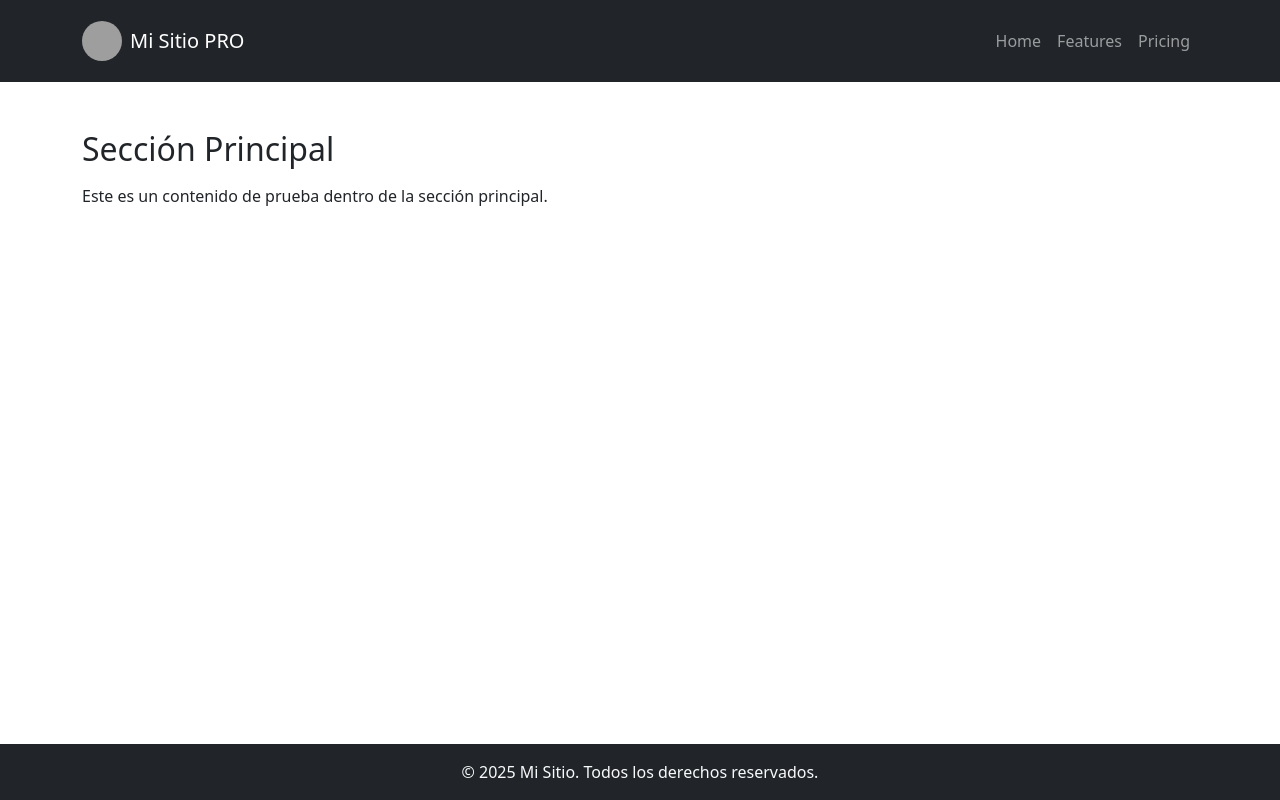
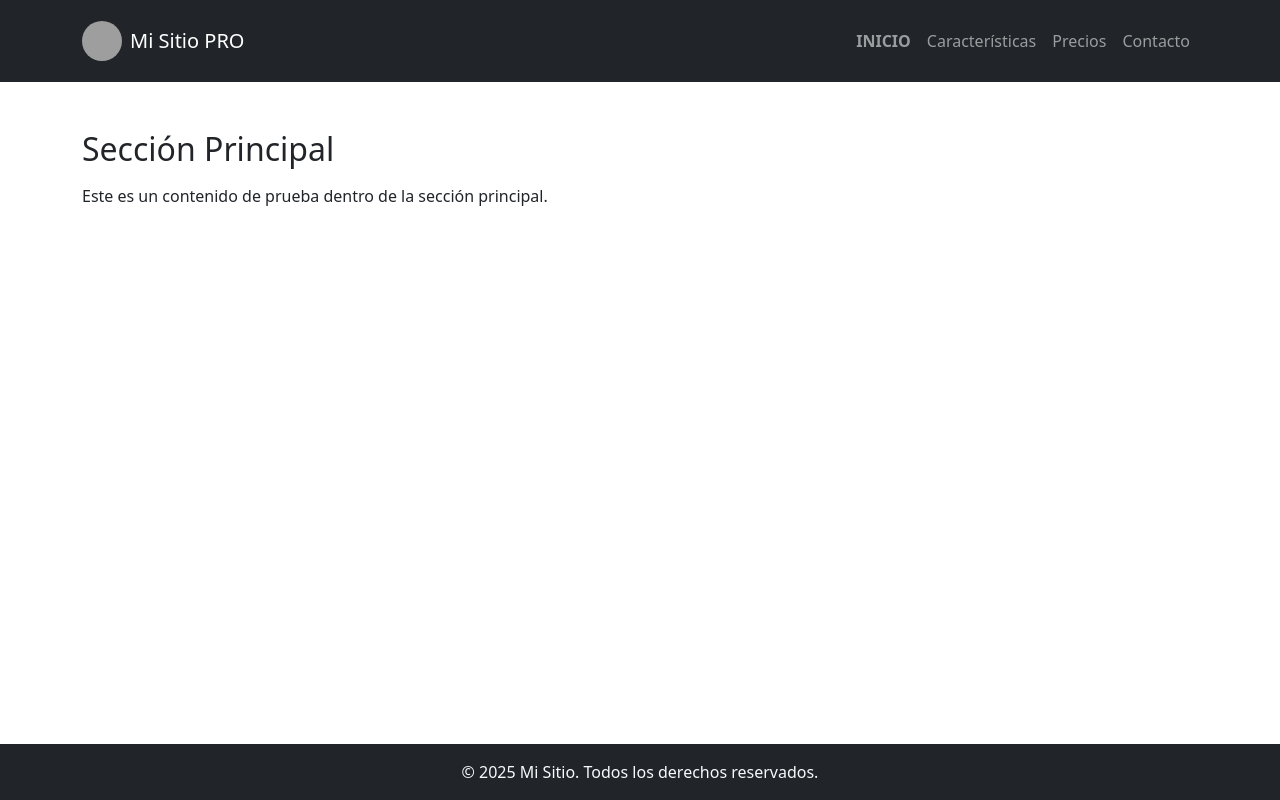
Before and after one commit to joaquin-fuentes-dev/git-y-github, a React (Vite) app: page / in a window 1280 px wide. Built offline with nearby package versions, Linux system fonts and the light colour scheme; grey boxes are pictures that could not be loaded.

Commit message:
feat: actualizar enlaces de navegacion

```diff
--- a/src/components/Header.jsx
+++ b/src/components/Header.jsx
@@ -16,9 +16,12 @@ export default function Header() {
         <Navbar.Toggle aria-controls="basic-navbar-nav" />
         <Navbar.Collapse id="basic-navbar-nav">
           <Nav className="ms-auto">
-            <Nav.Link href="#home">Home</Nav.Link>
-            <Nav.Link href="#features">Features</Nav.Link>
-            <Nav.Link href="#pricing">Pricing</Nav.Link>
+            <Nav.Link href="#home" className="fw-bold text-uppercase">
+              Inicio
+            </Nav.Link>
+            <Nav.Link href="#features">Características</Nav.Link>
+            <Nav.Link href="#pricing">Precios</Nav.Link>
+            <Nav.Link href="#contact">Contacto</Nav.Link>
           </Nav>
         </Navbar.Collapse>
       </Container>
```
